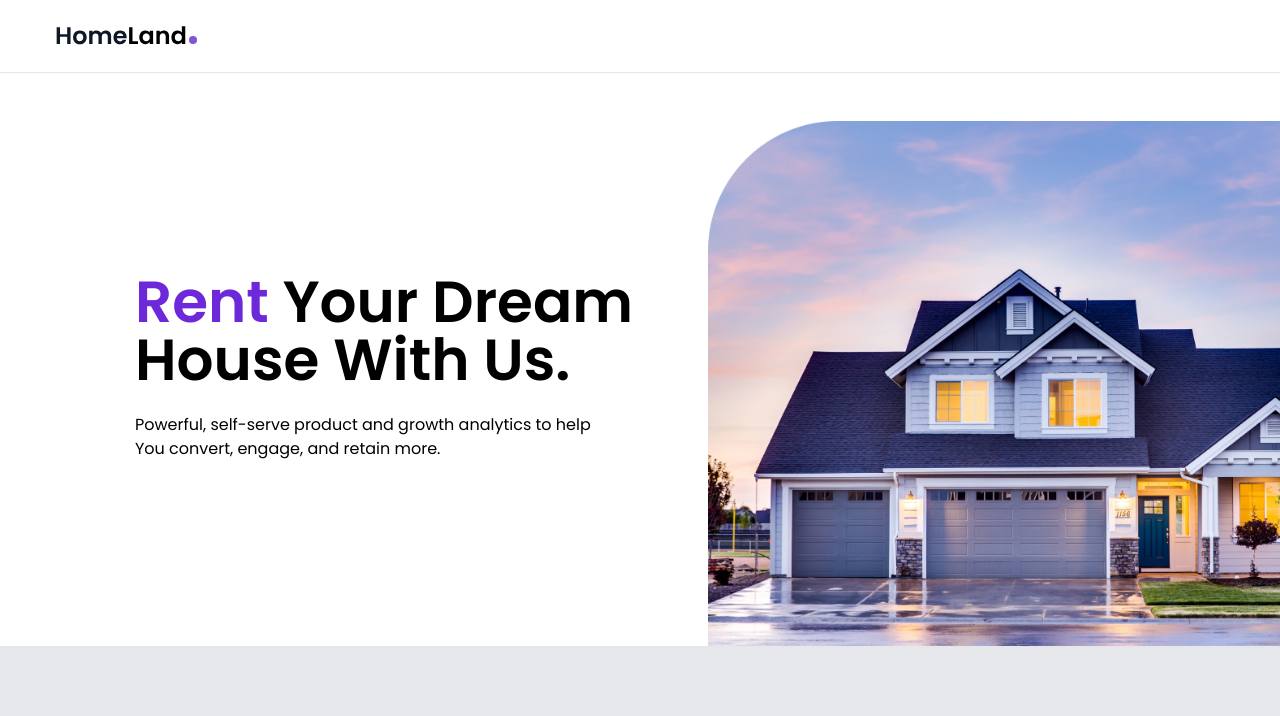
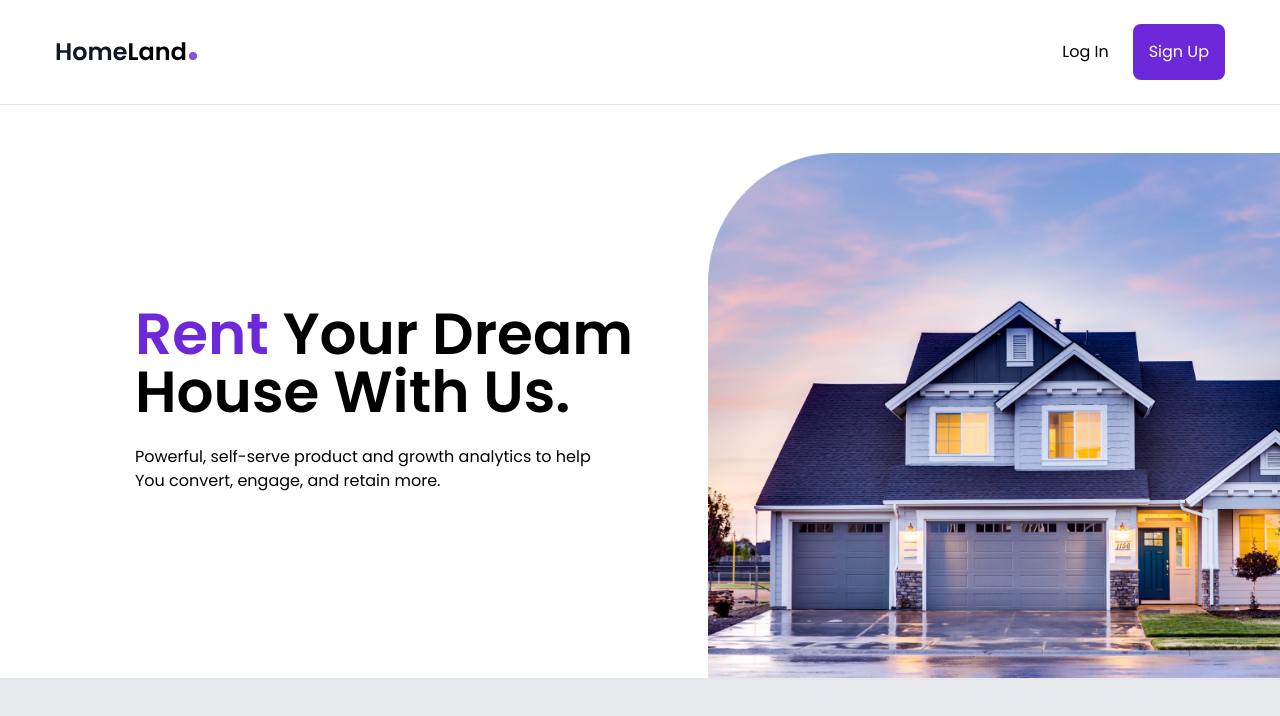
Before and after one commit to Tonynganga/Project-Rentals, a React (Create React App) app: page / in a window 1280 px wide. Shown: the top 716 px of the page. Built offline with nearby package versions, Linux system fonts and the light colour scheme.

Commit message:
Header Changes

```diff
--- a/src/components/Header.js
+++ b/src/components/Header.js
@@ -13,6 +13,15 @@ const Header = () =>{
                 <Link to='/'>
                     <img src={Logo} alt='' />
                 </Link>
+                <div className="flex items-center gap-6">
+                    <Link className="hover:text-violet-900 transition" to='/'>
+                        Log In
+                    </Link>
+                    <Link className="bg-violet-700 hover:bg-violet-800 text-white px-4 py-4 rounded-lg transition"
+                            to='/'>
+                        Sign Up
+                    </Link>
+                </div>
             </div>
 
         </header>
```
